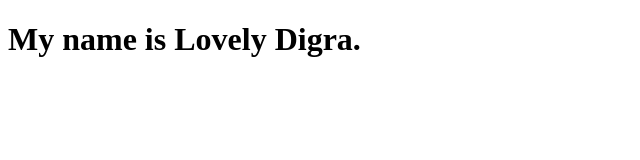
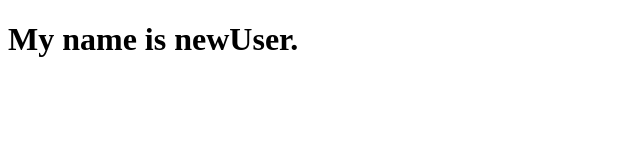
Before and after one commit to lovely-90/hello-world, a plain HTML site: page index.html in a window 1280 px wide. Shown: the whole page, without its empty margins (0-640 px from the left). Drawn offline with Linux system fonts and the light colour scheme.

Commit message:
added css file and edited html file

```diff
--- a/index.html
+++ b/index.html
@@ -2,8 +2,9 @@
 <html>
     <head>
         <title>Demo</title>
+        <link rel="stylesheet" href="./styles.css">
     </head>
     <body>
-        <h1>My name is Lovely Digra.</h1>
+        <h1>My name is newUser.</h1>
     </body>
 </html>
```
Also changed, not shown: styles.css (added).
